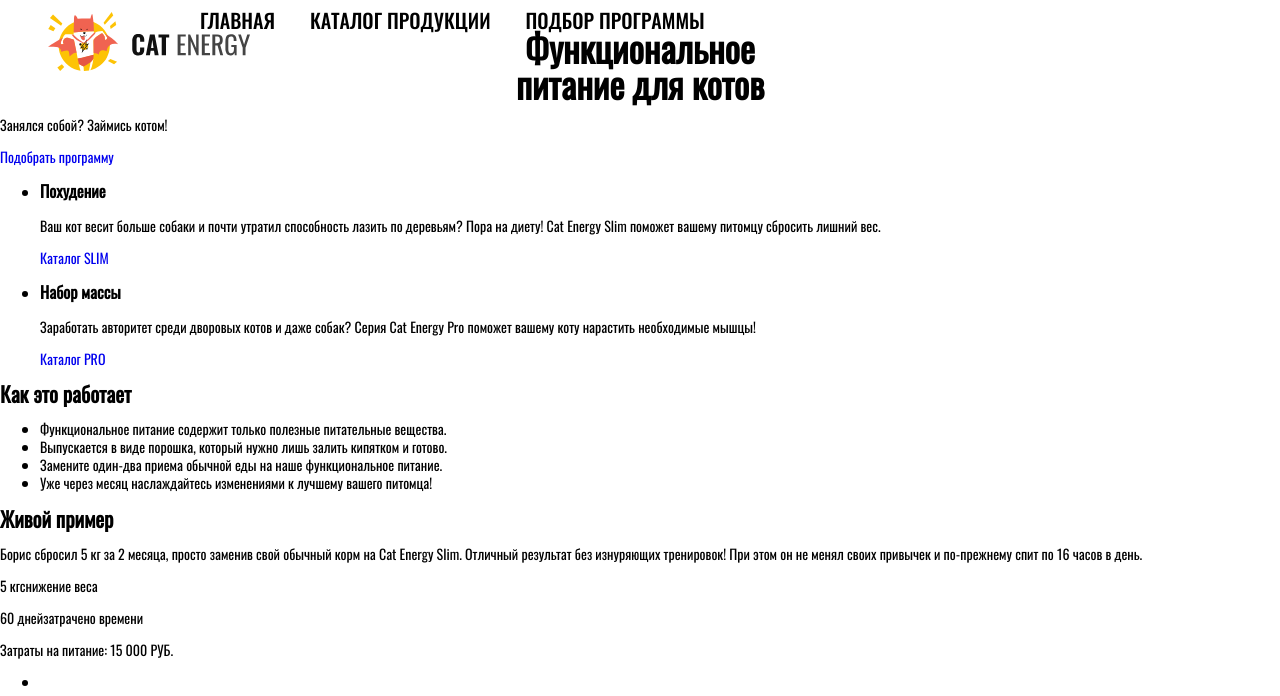
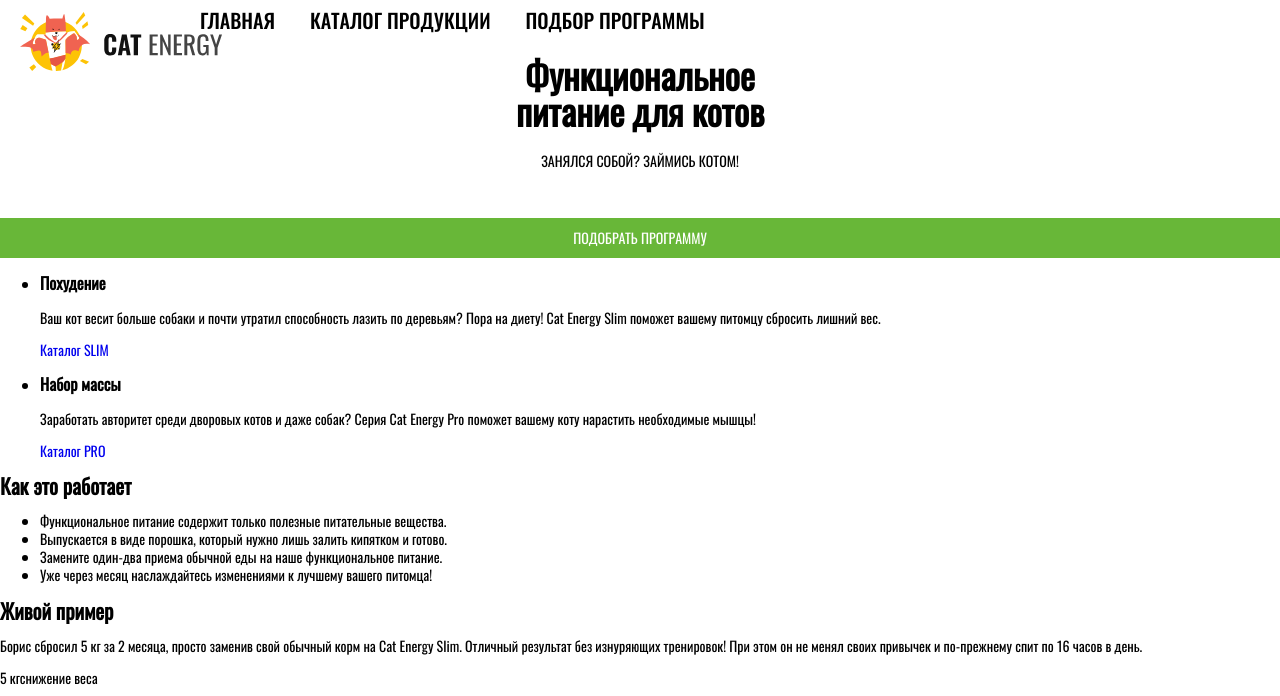
Before and after one commit to gruzd777/1463253-cat-energy-22, a website: page source/index.html in a window 1280 px wide. Shown: the top 696 px of the page. Drawn offline with nearby package versions, Linux system fonts and the light colour scheme; files that its build step writes are made by us from their sources.

Commit message:
Завершил хидер полностью. Начал верстать промо-блок

```diff
--- a/source/sass/blocks/page-header.scss
+++ b/source/sass/blocks/page-header.scss
@@ -1,6 +1,7 @@
 .page-header {
   padding-top: 65px;
   position: relative;
+  margin-bottom: 27px;
 
   &::after {
     content: '';
@@ -18,7 +19,7 @@
 .page-header__logo {
   position: absolute;
   top: 12px;
-  left: 48px;
+  left: 20px;
 }
 
 @media (min-width: $tablet) {
--- a/source/sass/blocks/promo.scss
+++ b/source/sass/blocks/promo.scss
@@ -1,19 +1,32 @@
 .promo {
-
+  margin: 0 auto;
 }
 
 .promo__title {
   font-size: 36px;
   line-height: 36px;
   width: 250px;
-  margin: 0 auto;
+  margin: 0 auto 25px auto;
   text-align: center;
 }
 
 .promo__subtitle {
-
+  font-size: 14px;
+  line-height: 14px;
+  margin: 0 0 50px 0;
+  text-align: center;
+  text-transform: uppercase;
 }
 
 .promo__button {
-
+  width: 100%;
+  height: 40px;
+  color: white;
+  background: #68B738;
+  text-align: center;
+  text-transform: uppercase;
+  font-size: 14px;
+  line-height: 40px;
+  cursor: pointer;
+  display: block;
 }
--- a/source/sass/global/variables.scss
+++ b/source/sass/global/variables.scss
@@ -4,5 +4,6 @@
 $basic-white: #ffffff;
 $basic-black: #000000;
 $basic-gray: #EEEEEE;
+$basic-green: #68B738;
 $tablet: 768px;
 $desktop: 1200px; //Временно
```
Also changed, not shown: source/form.html (+2 -2 lines).
